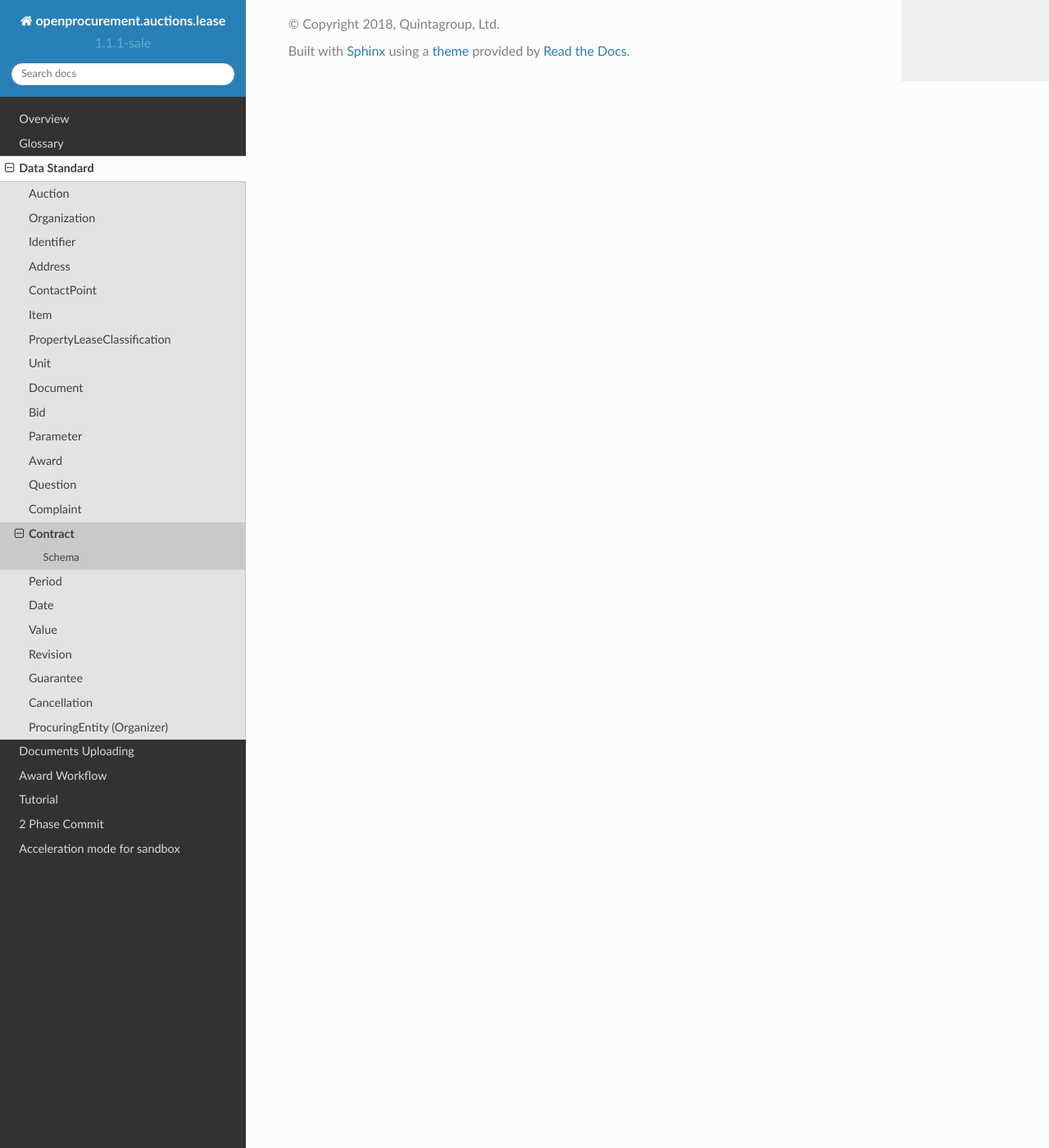
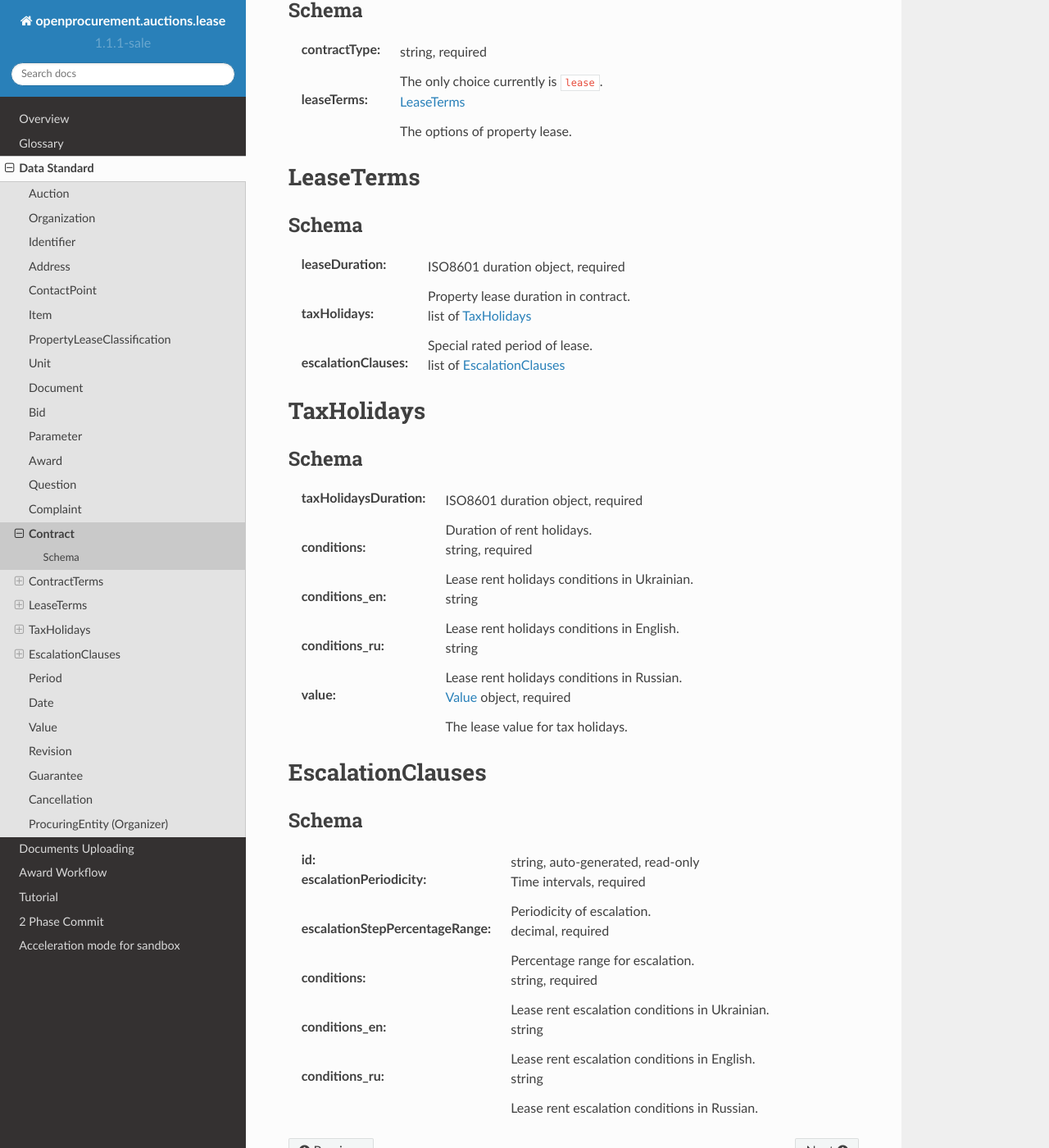
Before and after one commit to raccoongang/openprocurement.auctions.lease, a Sphinx documentation site: the page built from docs/source/standard/contract.rst, in a window 1280 px wide and 1400 px high, scrolled down 1450 px. Shown: the whole window at 82% size. Built offline with Sphinx 7.4.7 and the Read the Docs theme 2.0.0, drawn with Linux system fonts in a browser that asks for light colours.

Commit message:
Add `ContractTerms`, `LeaseTerms` `eTaxHolidays`, `EscalationClauses` entities description

```diff
--- a/docs/source/standard/contract.rst
+++ b/docs/source/standard/contract.rst
@@ -1,7 +1,7 @@
 .. . Kicking page rebuild 2014-10-30 17:00:08
 .. include:: defs.hrst
 
-.. index:: Contract
+.. index:: Contract, ContractTerms, LeaseTerms, TaxHolidays, EscalationClauses
 .. _Contract:
 
 Contract
@@ -20,7 +20,7 @@ Schema
     string, required
 
     |ocdsDescription|
-    The `Award.id` against which this contract is being issued.
+    The ``Award.id`` against which this contract is being issued.
 
 :contractID:
        string, auto-generated, read-only
@@ -94,3 +94,111 @@ Schema
 
     |ocdsDescription|
     All documents and attachments related to the contract, including any notices.
+
+.. _ContractTerms:
+
+ContractTerms
+=============
+
+Schema
+------
+
+:contractType:
+    string, required
+
+    The only choice currently is ``lease``.
+
+:leaseTerms:
+    :ref:`LeaseTerms`
+
+    The options of property lease.
+
+.. _LeaseTerms:
+
+LeaseTerms
+==========
+
+Schema
+------
+
+:leaseDuration:
+    ISO8601 duration object, required
+
+    Property lease duration in contract.
+
+:taxHolidays:
+    list of :ref:`TaxHolidays`
+
+    Special rated period of lease.
+
+:escalationClauses:
+    list of :ref:`EscalationClauses`
+
+.. _TaxHolidays:
+
+TaxHolidays
+===========
+
+Schema
+------
+
+:taxHolidaysDuration:
+    ISO8601 duration object, required
+
+    Duration of rent holidays.
+
+:conditions:
+    string, required
+
+    Lease rent holidays conditions in Ukrainian.
+
+:conditions_en:
+    string
+
+    Lease rent holidays conditions in English.
+
+:conditions_ru:
+    string
+
+    Lease rent holidays conditions in Russian.
+
+:value:
+    :ref:`Value` object, required
+
+    The lease value for tax holidays.
+
+.. _EscalationClauses:
+
+EscalationClauses
+=================
+
+Schema
+------
+
+:id:
+    string, auto-generated, read-only
+
+:escalationPeriodicity:
+    Time intervals, required
+
+    Periodicity of escalation.
+
+:escalationStepPercentageRange:
+    decimal, required
+
+    Percentage range for escalation.
+
+:conditions:
+    string, required
+
+    Lease rent escalation conditions in Ukrainian.
+
+:conditions_en:
+    string
+
+    Lease rent escalation conditions in English.
+
+:conditions_ru:
+    string
+
+    Lease rent escalation conditions in Russian.
```
